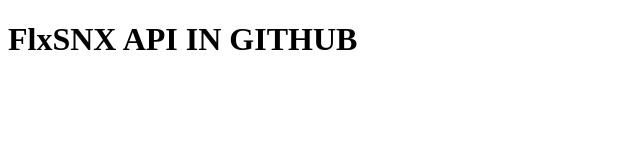
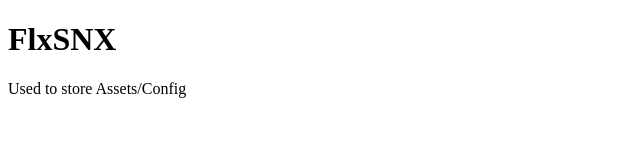
Before and after one commit to FlxSNX/FlxSNX.github.io, a plain HTML site: page index.html in a window 1280 px wide. Shown: the whole page, without its empty margins (0-640 px from the left). Drawn offline with Linux system fonts and the light colour scheme.

Commit message:
更新 index.html

```diff
--- a/index.html
+++ b/index.html
@@ -5,6 +5,7 @@
 	<title>FlxSNX</title>
 </head>
 <body>
-	<h1>FlxSNX API IN GITHUB</h1>
+	<h1>FlxSNX</h1>
+	<p>Used to store Assets/Config</p>
 </body>
 </html>
```
